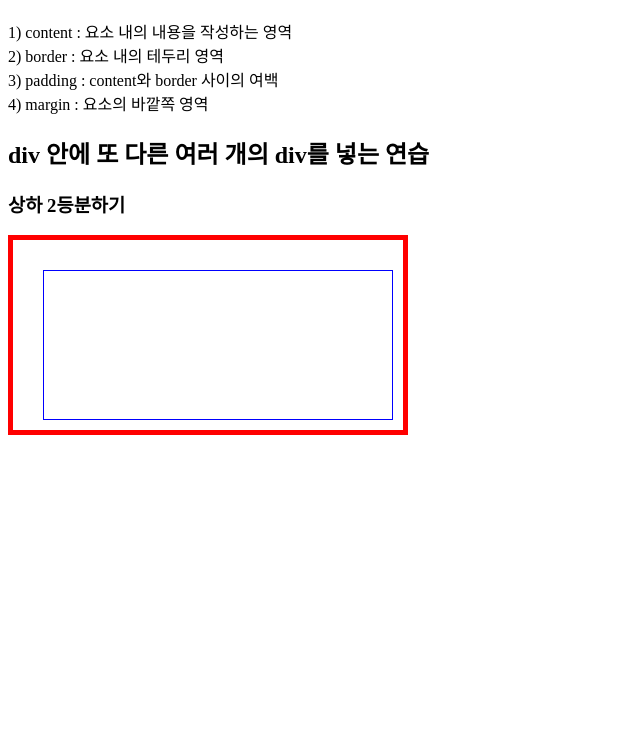
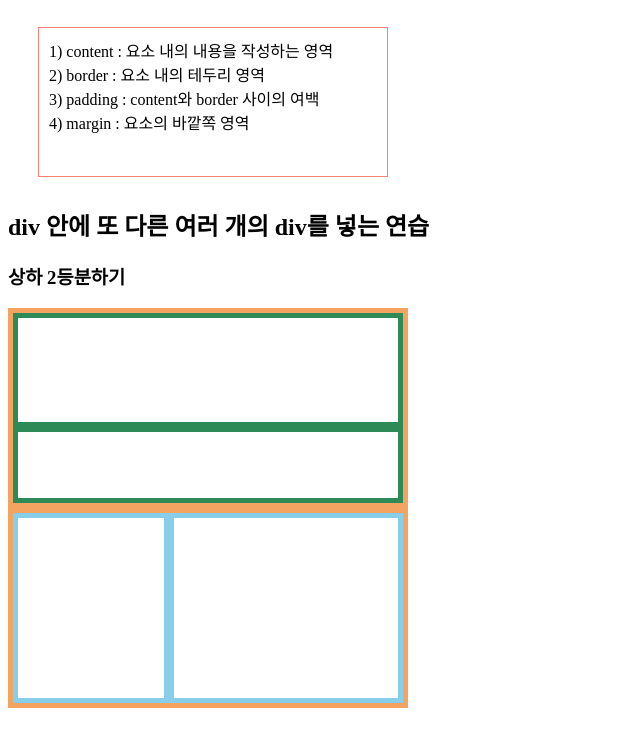
Before and after one commit to ajy3753/04_CSS, a plain HTML site: page 화면구조잡기/01_영역관련속성.html in a window 1280 px wide. Shown: the part 70-816 px from the top of the page, without its empty margins (0-640 px from the left). Drawn offline with Linux system fonts and the light colour scheme.

Commit message:
240827_KH2

```diff
--- a/화면구조잡기/01_영역관련속성.html
+++ b/화면구조잡기/01_영역관련속성.html
@@ -11,24 +11,52 @@
          box-sizing: border-box;
       }
 
-      .wrap {
-         width: 400px;
-         height: 200px;
-         border: 5px solid red;
-      }
-
-      .test1, .test2 {
-         border: 1px solid blue;
+      .test {
+         border: 1px solid salmon;
          width: 350px;
          height: 150px;
          padding: 10px;
          margin: 30px;
       }
+
+      .wrap {
+         border: 5px solid sandybrown;
+         width: 400px;
+         height: 200px;
+      }
+
+      .test1, .test2 {
+         border: 5px solid seagreen;
+         width: 100%;
+      }
+
+      .test1 {
+         height: 60%;
+      }
+
+      .test2 {
+         height: 40%;
+      }
+
+      .test3, .test4 {
+         border: 5px solid skyblue;
+         height: 100%;
+         display: inline-block;
+         float: left;
+      }
+
+      .test3 {
+         width: 40%;
+      }
+
+      .test4 {
+         width: 60%;
+      }
    </style>
 </head>
 <body>
    <h1>영역 관련 속성</h1>
-   <div>
+   <div class="test">
       1) content : 요소 내의 내용을 작성하는 영역 <br>
       2) border : 요소 내의 테두리 영역 <br>
       3) padding : content와 border 사이의 여백 <br>
@@ -40,7 +68,14 @@
    <h3>상하 2등분하기</h3>
    <div class="wrap">
       <div class="test1"></div>
-      <div class="tesst2"></div>
+      <div class="test2"></div>
    </div>
+
+   <div class="wrap">
+      <div class="test3"></div>
+      <div class="test4"></div>
+   </div>
+
+   <br><br><br>
 </body>
 </html>
```
